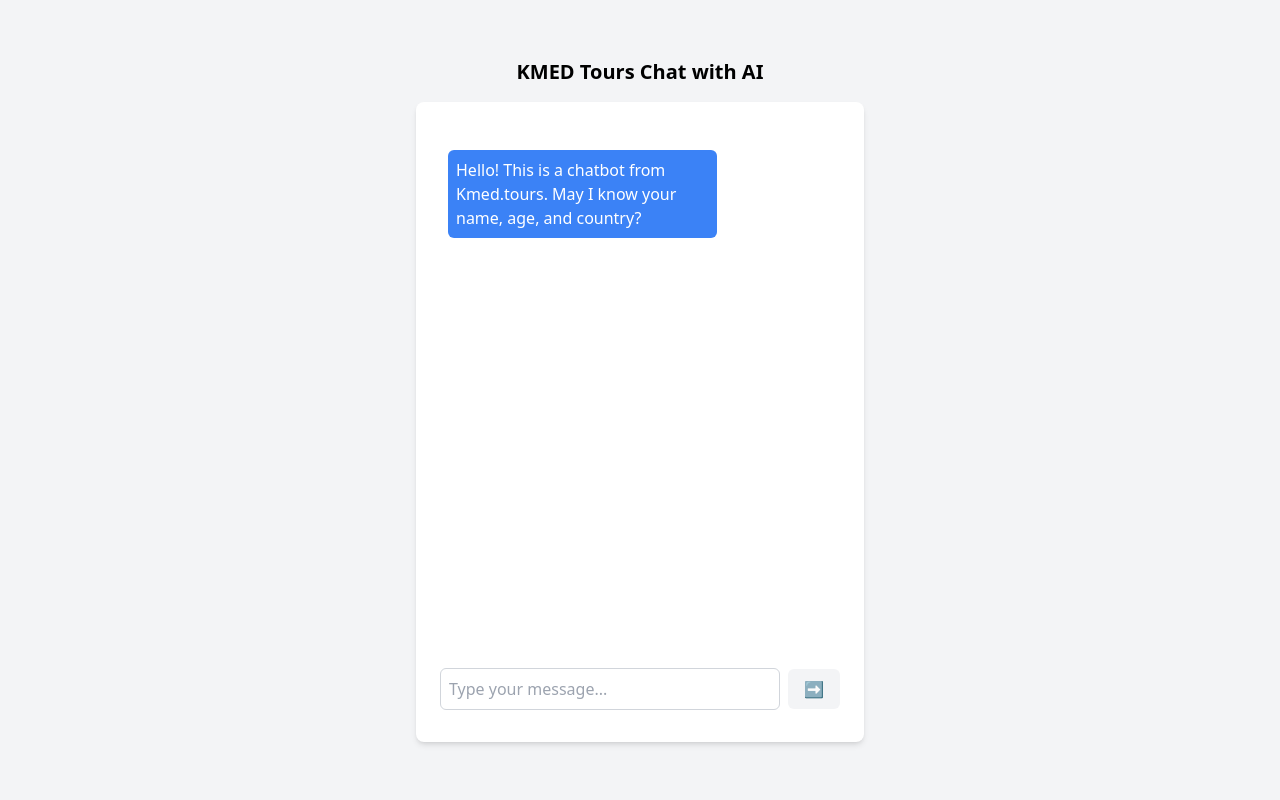
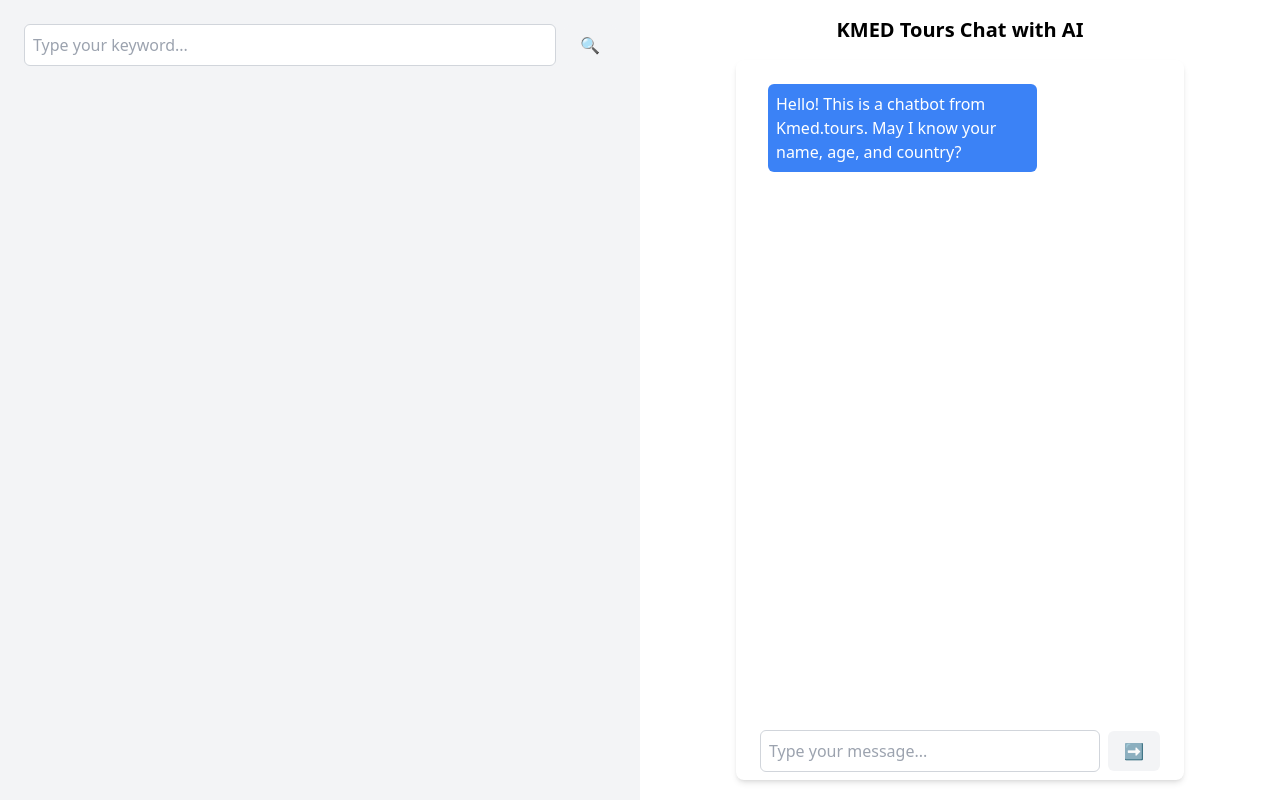
Before and after one commit to ComBba/kmed-tours-chat-service, a Next.js app: page / in a window 1280 px wide. Built offline with nearby package versions, Linux system fonts and the light colour scheme.

Commit message:
이미지 검색기능 구현 완료.

```diff
--- /dev/null
+++ b/components/SearchInput.js
@@ -0,0 +1,38 @@
+// located at /components/SearchInput.js
+import { useState } from 'react';
+
+function SearchInput({ onSearch, onSearchSubmit }) {
+  const [searchText, setSearchText] = useState("");
+
+  const handleInputChange = (e) => {
+    setSearchText(e.target.value);
+    onSearch(e.target.value);
+  };
+
+  const handleFormSubmit = (e) => {
+    e.preventDefault();
+    onSearchSubmit();
+    setSearchText("");
+  };
+
+  return (
+    <form className="m-2 flex items-center" onSubmit={handleFormSubmit}>
+      <input
+        className="flex-grow p-2 border border-gray-300 rounded-md text-black"
+        type="search"
+        value={searchText}
+        onChange={handleInputChange}
+        placeholder="Type your keyword..."
+      />
+      <button
+        type="submit"
+        className={`ml-2 py-2 px-4 font-bold rounded-md ${searchText.length > 0 ? 'bg-blue-500 text-white' : 'bg-gray-100 text-blue-400'}`}
+        disabled={searchText.length === 0}
+      >
+        🔍
+      </button>
+    </form>
+  );
+}
+
+export default SearchInput;
--- /dev/null
+++ b/pages/api/gallerySearch.js
@@ -0,0 +1,28 @@
+// located at /pages/api/gallerySearch.js
+import axios from 'axios';
+
+export default async function handler(req, res) {
+    const keyword = encodeURIComponent(req.query.keyword);
+    const serviceKey = encodeURIComponent(process.env.DATA_GO_KR_API_KEY);
+
+    if (!keyword) {
+        res.status(400).json({ error: 'Keyword is required.' });
+        return;
+    }
+    const url = `https://apis.data.go.kr/B551011/PhotoGalleryService1/gallerySearchList1?numOfRows=10&pageNo=1&MobileOS=ETC&MobileApp=KMED_Tours&arrange=B&keyword=${keyword}&_type=json&serviceKey=${serviceKey}`;
+
+    try {
+        const response = await axios.get(
+            url
+        );
+        //console.log("[API response]", url, response.data.response.body.items);
+        if (response.data.response.header.resultCode !== '0000') {
+            throw new Error(response.data.response.header.resultMsg);
+        }
+
+        res.status(200).json(response.data.response.body.items);
+    } catch (error) {
+        console.error("[API error]", url, error);
+        res.status(500).json({ error: error.message });
+    }
+}
--- a/pages/index.js
+++ b/pages/index.js
@@ -1,9 +1,13 @@
 // located at /pages/index.js
 import { useState, useEffect, useRef } from 'react';
+import SearchInput from '../components/SearchInput';
 import ChatInput from '../components/ChatInput';
 import Chat from '../components/Chat';
 
 export default function HomePage() {
+  const [keyword, setKeyword] = useState('');
+  const [data, setData] = useState(null);
+  const [error, setError] = useState(null);
   const [loading, setLoading] = useState(false);
   const [messages, setMessages] = useState([
     {
@@ -63,14 +67,61 @@
     }
   };
 
+  const fetchData = async () => {
+    try {
+      const response = await fetch(
+        `/api/gallerySearch?keyword=${keyword}`
+      );
+      console.log("[PAGE response]", response);
+      const result = await response.json();
+      setData(result);
+      setError(null);
+    } catch (err) {
+      setData(null);
+      setError(err.toString());
+    }
+  };
+
   return (
-    <div className="flex flex-col items-center justify-center min-h-screen py-2 bg-gray-100">
-      <h2 className="mb-4 text-xl font-bold text-center text-black">KMED Tours Chat with AI</h2>
-      <div className="w-full max-w-md px-4 py-8 bg-white rounded-lg shadow-md space-y-4 h-[80vh] flex flex-col">
-        <div className="overflow-y-auto no-scrollbar flex-grow p-t-10 p-b-10"> {/* 상하단에 10%의 패딩 추가하고 스크롤 설정 */}
-          <Chat messages={messages.concat(loading ? loadingMessage : []).filter(message => message.role !== 'system')} />
+    <div className="flex min-h-screen bg-gray-100">
+      <div className="w-1/2 p-4 overflow-y-auto">
+        <SearchInput onSearch={setKeyword} onSearchSubmit={fetchData} />
+        <div className="flex flex-wrap justify-around">
+          {data && data.item &&
+            data.item.map((item, index) => (
+              <div key={index} className="max-w-md mx-auto bg-white rounded-xl shadow-md overflow-hidden md:max-w-2xl m-3 relative h-48 w-full md:w-48">
+                <img className="h-full w-full object-cover" src={item.galWebImageUrl} alt={item.galTitle} />
+
+                <div className="absolute bottom-0 bg-black bg-opacity-50 text-white p-2">
+                  <div className="uppercase tracking-wide text-2xs font-semibold">{item.galTitle}</div>
+                  <p className="text-xs">{item.galPhotographer}</p>
+                </div>
+
+                <div className="info-overlay absolute top-0 left-0 h-full w-full bg-black bg-opacity-50 text-white p-4 opacity-0 hover:opacity-100 transition-opacity duration-200 text-left flex flex-wrap">
+                  <p className="text-xs text-left">고유번호: {item.galContentId}</p>
+                  <p className="text-xs text-left">컨텐츠타입: {item.galContentTypeId}</p>
+                  <p className="text-xs text-left">작성일자: {item.galCreatedtime}</p>
+                  <p className="text-xs text-left">수정일자: {item.galModifiedtime}</p>
+                  <p className="text-xs text-left">촬영일자: {item.galPhotographyMonth}</p>
+                  <p className="text-xs text-left">촬영장소: {item.galPhotographyLocation}</p>
+                  <p className="text-xs text-left">검색키워드: {item.galSearchKeyword}</p>
+                </div>
+              </div>
+            ))
+          }
         </div>
-        <ChatInput onSend={handleChatSubmit} disabled={loading} />
+
+
+        {error && <p>{error}</p>}
+      </div>
+      <div className="w-1/2 flex flex-col items-center p-4 bg-white">
+        <h2 className="mb-4 text-xl font-bold text-center text-black">KMED Tours Chat with AI</h2>
+        <div className="w-full max-w-md px-4 py-2 bg-white rounded-lg shadow-md space-y-4 h-[90vh] flex flex-col">
+          <div className="overflow-y-auto no-scrollbar flex-grow p-t-10 p-b-10">
+            <Chat messages={messages.concat(loading ? loadingMessage : []).filter(message => message.role !== 'system')} />
+          </div>
+          <ChatInput onSend={handleChatSubmit} disabled={loading} />
+        </div>
       </div>
     </div>
   );
```
Also changed, not shown: jsconfig.json (+7 -1 lines), 1 other file (tests, documents, lock files or other folders).
